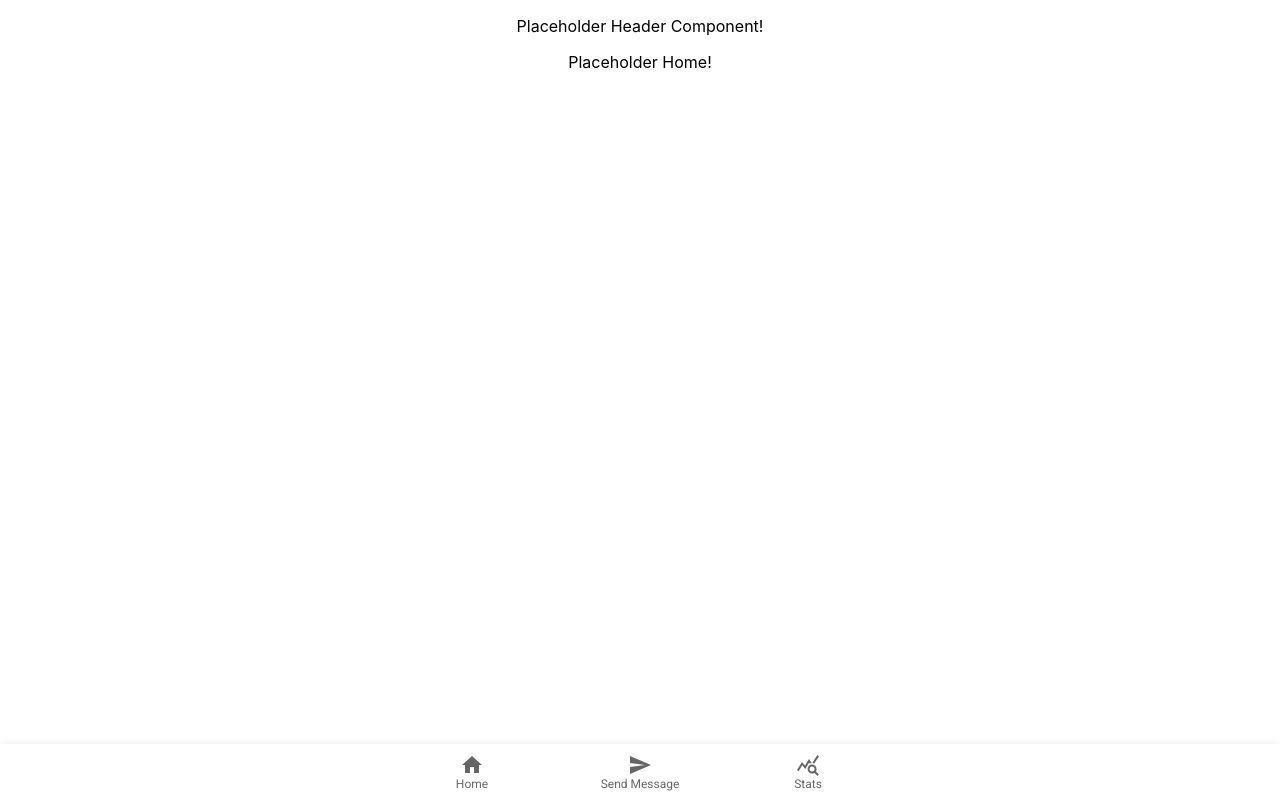
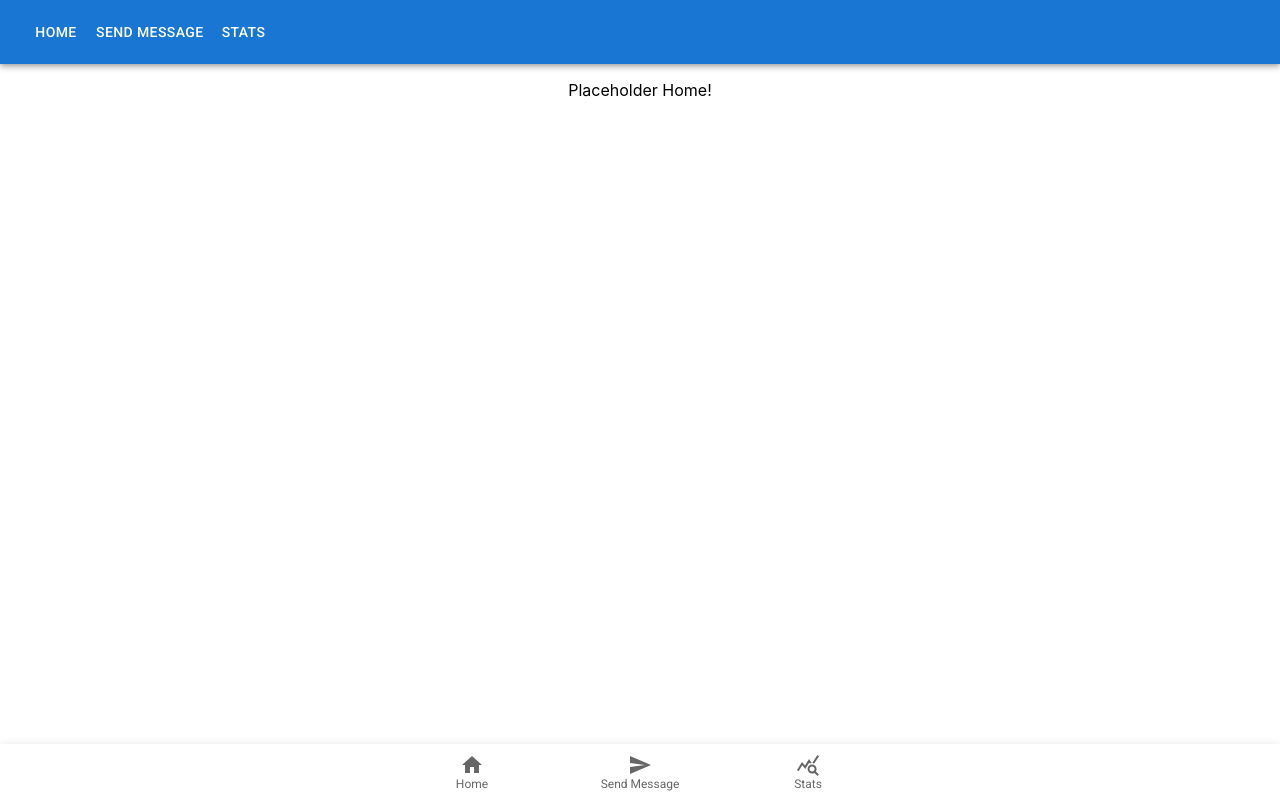
Before and after one commit to agiledev-students-fall2022/final-project-team-stranger, a React (Create React App) app in the folder front-end/: page / in a window 1280 px wide. Built offline with nearby package versions, Linux system fonts and the light colour scheme.

Commit message:
adding header component

```diff
--- a/front-end/src/components/Header.js
+++ b/front-end/src/components/Header.js
@@ -1,9 +1,30 @@
 import "./Header.css";
-// import logo from './logo.svg'
-import { Link } from "react-router-dom";
+import {
+  AppBar, Toolbar, Button, Box
+} from "@mui/material"
+
+// Reference Link: https://mui.com/material-ui/react-app-bar/#main-content
+
+const pages = {
+  "Home" : "/",
+  "Send Message" : "/send-message",
+  "Stats" : "/stats"
+};
 
 const Header = (props) => {
-  return <p>Placeholder Header Component!</p>;
+  return (
+    <AppBar position="static">
+      <Toolbar>
+        <Box>
+          {Object.keys(pages).map(page => {
+            return <Button key={page} color="inherit" href={pages[page]}>
+              {page}
+            </Button>
+          })}
+        </Box>
+      </Toolbar>
+    </AppBar>
+  )
 };
 
 export default Header;
```
Also changed, not shown: 1 other file (tests, documents, lock files or other folders).
